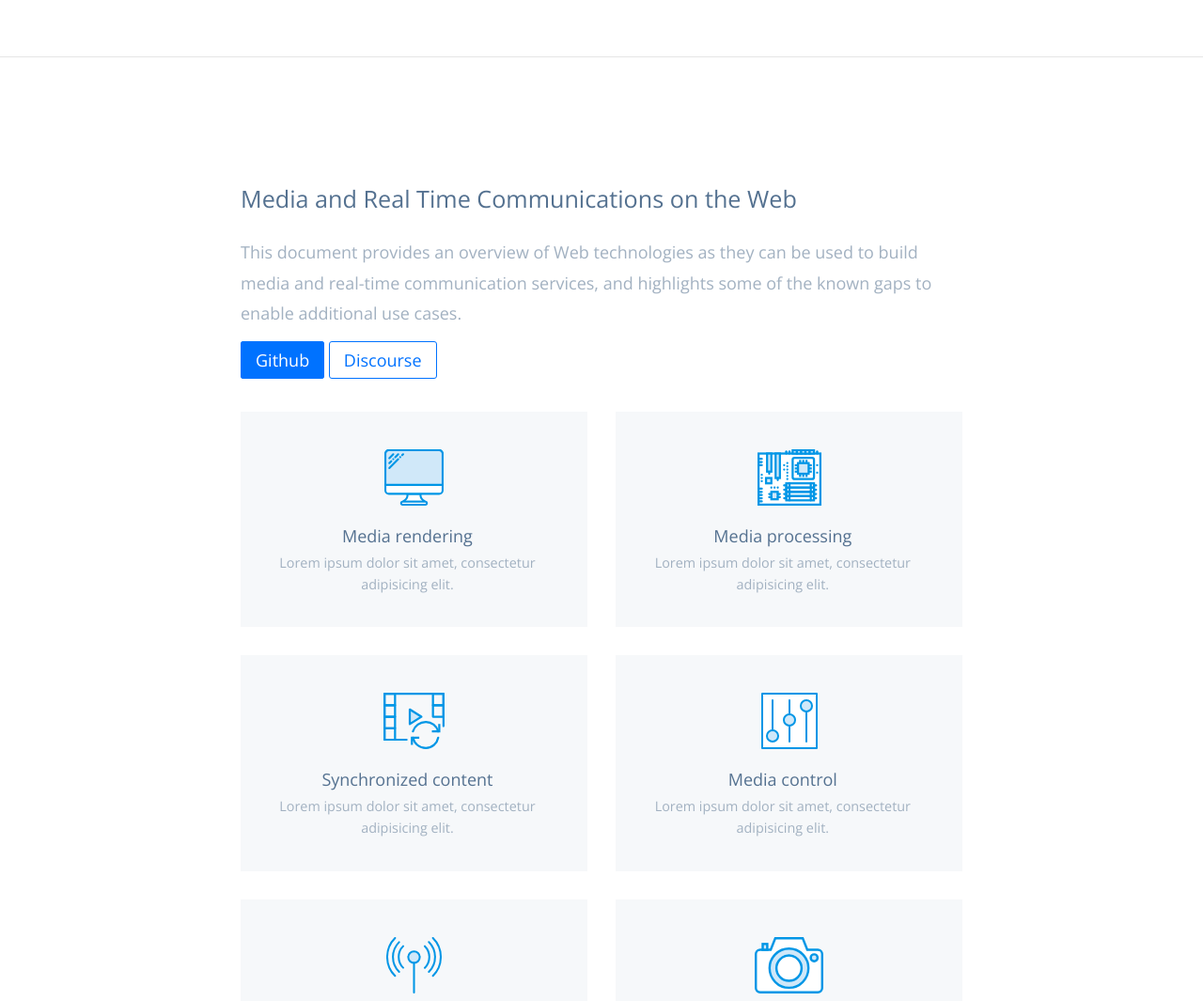
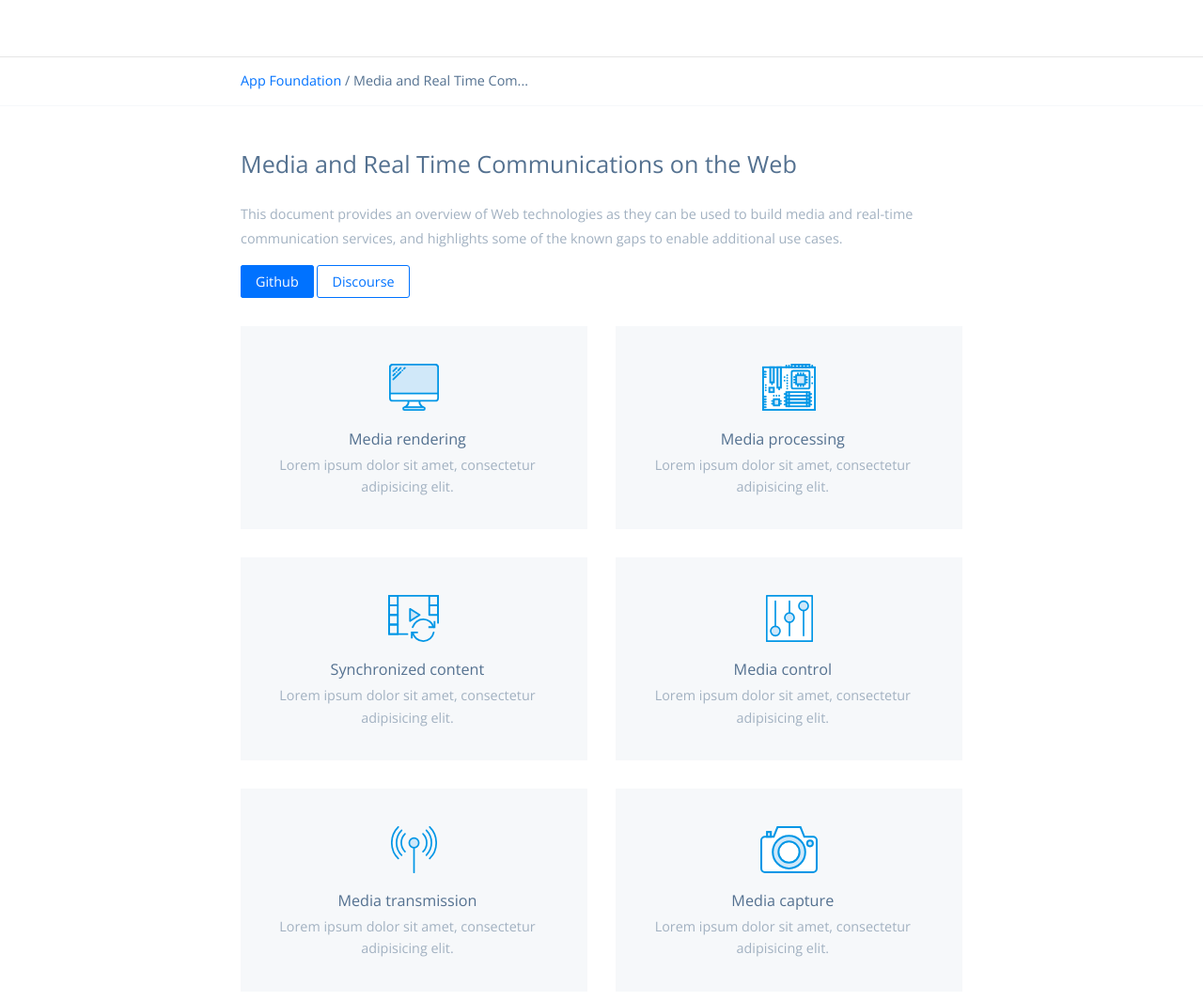
Before and after one commit to guibbs/mediartc-roadmap-ui, a plain HTML site: page index.html in a window 1280 px wide. Shown: the top 1065 px of the page at 94% size. Drawn offline with nearby package versions, Linux system fonts and the light colour scheme.

Commit message:
add page location nav and hover color for each category

```diff
--- a/assets/css/theme.css
+++ b/assets/css/theme.css
@@ -18,7 +18,7 @@ h1 {
 }
 
 h2 {
-    font-size: 1em;
+    font-size: 0.9em;
     font-weight: 400;
 }
 
@@ -50,6 +50,7 @@ a.btn-reverse {
 }
 
 .container {
+    max-width: 100%;
     padding: 0px 10px 0px 10px;
 }
 
@@ -64,6 +65,7 @@ header {
     left: 0px;
     width: 100%;
     height: 60px;
+    z-index: 2;
     border-bottom: 1px solid rgba(0,0,0,0.1);
     background-color: rgba(255,255,255,0.8);
     display: flex;
--- a/assets/css/webrtc-roadmap.css
+++ b/assets/css/webrtc-roadmap.css
@@ -1,13 +1,35 @@
 .page-location {
-    height: 60px;
+    width: 100%;
     margin-top: 60px;
+    display: flex;
+    border-bottom: 1px solid #F6F8FA;
 }
 
+.page-location p {
+    color: #547190;
+    font-size: 0.8em;
+}
+
+.page-location a {
+}
+
+.page-location a:hover {
+    text-decoration: underline;
+}
+
+.page-location a.active {
+    opacity: 1;
+    color: #547190;
+}
 
 .hero {
     background-color: #F6F8FA;
     padding: 10px 0px 20px 0px;
     border-bottom: 1px solid rgba(0,0,0,0.1);
+}
+
+.hero .call-to-action {
+    margin-top: 20px;
 }
 
 h1 {
@@ -28,6 +50,14 @@ ul.roadmap-list li {
     display: flex;
     flex-direction: row;
     align-items: center;
+}
+
+ul.roadmap-list li a {
+    text-decoration: none;
+}
+
+ul.roadmap-list li a:hover h2 {
+    color: #0072ff;
 }
 
 ul.roadmap-list li .icon {
@@ -89,6 +119,7 @@ footer p {
 @media (min-width: 768px) {
 
     .container {
+        width: 100%;
         max-width:768px;
         margin: auto;
     }
@@ -99,7 +130,7 @@ footer p {
     }
 
     .hero {
-        padding: 50px 0px 0px 0px;
+        padding: 20px 0px 0px 0px;
         border-bottom: 0px;
         background-color: transparent;
     }
@@ -109,7 +140,7 @@ footer p {
     }
 
     .hero p {
-        font-size: 1em;
+        font-size: 0.8em;
         line-height: 1.8em;
     }
 
@@ -142,7 +173,7 @@ footer p {
 
     ul.roadmap-list li .icon img {
         width: auto;
-        height: 60px;
+        height: 50px;
         margin: auto;
     }
 
@@ -150,9 +181,16 @@ footer p {
         padding: 0px 30px 0px 30px;
         border-bottom: 0px;
     }
+
+    .contribute {
+        background-color: transparent;
+        border: 0px;
+    }
+
     footer {
         border: 0px;
     }
+
     footer .container {
         border-top: 1px solid rgba(0,0,0,0.1);
     }
@@ -164,7 +202,7 @@ footer p {
         display: block;
         position: fixed;
         top: 0px;
-        z-index: -10;
+        z-index: 1;
         width: 300px;
         height: 100%;
         background-color: #F6F8FA;
@@ -200,11 +238,6 @@ footer p {
             margin-right: 30px;
         }
 
-        .contribute {
-            background-color: transparent;
-            border: 0px;
-        }
-
         footer {
             background-color: transparent;
         }
--- a/index.html
+++ b/index.html
@@ -20,7 +20,11 @@
         </section>
         <main>
             <nav class="page-location">
-
+                <div class="container">
+                    <p>
+                        <a href="#">App Foundation</a> / Media and Real Time Com...
+                    </p>
+                </div>
             </nav>
             <section class="hero">
                 <div class="container">
@@ -38,6 +42,7 @@
                 <div class="container">
                     <ul class="roadmap-list">
                         <li>
+                            <a href="#">
                                 <div class="icon">
                                     <img src="assets/img/media-rendering-icon.svg" alt="media capture">
                                 </div>
@@ -47,8 +52,10 @@
                                         Lorem ipsum dolor sit amet, consectetur adipisicing elit.
                                     </p>
                                 </div>
+                            </a>
                         </li>
                         <li>
+                            <a href="#">
                             <div class="icon">
                                 <img src="assets/img/media-processing-icon.svg" width="45" alt="media capture">
                             </div>
@@ -58,8 +65,10 @@
                                     Lorem ipsum dolor sit amet, consectetur adipisicing elit.
                                 </p>
                             </div>
+                            </a>
                         </li>
                         <li>
+                            <a href="#">
                             <div class="icon">
                                 <img src="assets/img/synchronized-content-icon.svg" width="45" alt="media capture">
                             </div>
@@ -69,8 +78,10 @@
                                     Lorem ipsum dolor sit amet, consectetur adipisicing elit.
                                 </p>
                             </div>
+                            </a>
                         </li>
                         <li>
+                            <a href="#">
                             <div class="icon">
                                 <img src="assets/img/media-control-icon.svg" width="45" alt="media capture">
                             </div>
@@ -80,8 +91,10 @@
                                     Lorem ipsum dolor sit amet, consectetur adipisicing elit.
                                 </p>
                             </div>
+                            </a>
                         </li>
                         <li>
+                            <a href="#">
                             <div class="icon">
                                 <img src="assets/img/media-transmission-icon.svg" width="45" alt="media capture">
                             </div>
@@ -91,8 +104,10 @@
                                     Lorem ipsum dolor sit amet, consectetur adipisicing elit.
                                 </p>
                             </div>
+                            </a>
                         </li>
                         <li>
+                            <a href="#">
                             <div class="icon">
                                 <img src="assets/img/media-capture-icon.svg" width="45" alt="media capture">
                             </div>
@@ -102,6 +117,7 @@
                                     Lorem ipsum dolor sit amet, consectetur adipisicing elit.
                                 </p>
                             </div>
+                            </a>
                         </li>
                     </ul>
                 </div>
```
Lines whose indentation alone changed are shown as unchanged.
